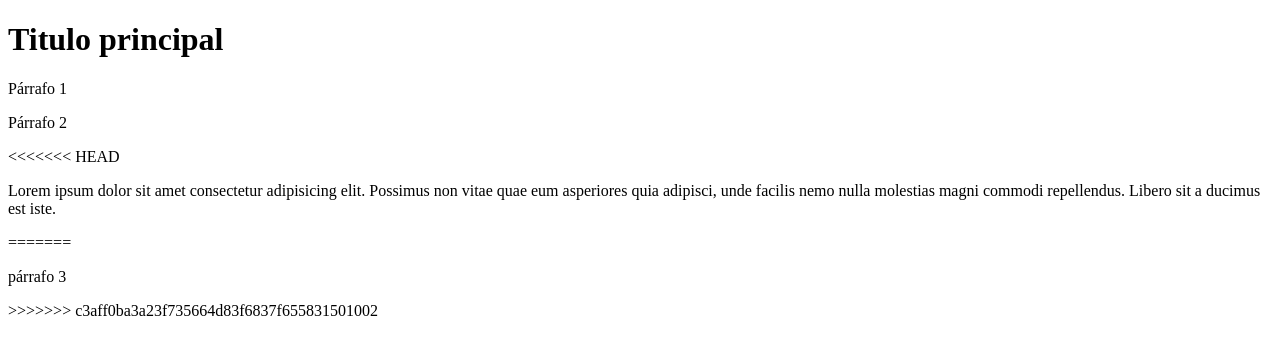
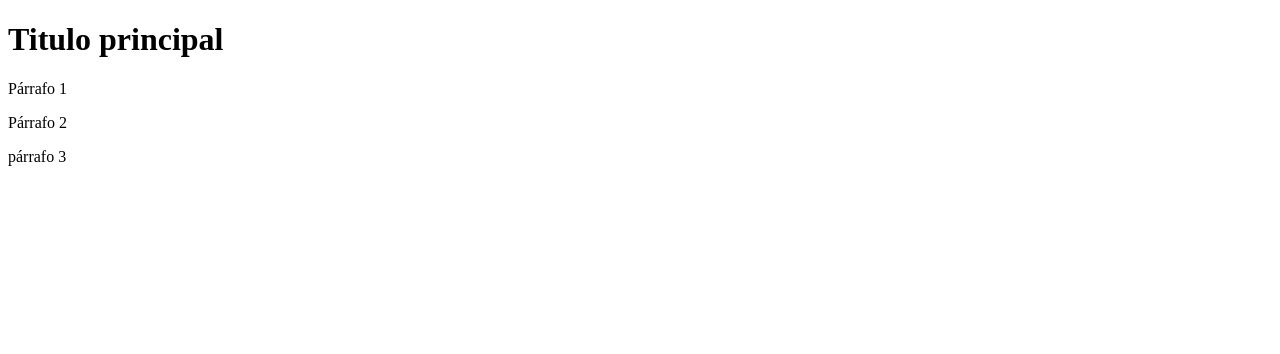
Before and after one commit to ingdanielbs/prueba, a plain HTML site: page index.html in a window 1280 px wide. Drawn offline with Linux system fonts and the light colour scheme.

Commit message:
Ultima actualización

```diff
--- a/index.html
+++ b/index.html
@@ -10,11 +10,7 @@
     <h1>Titulo principal</h1>
     <p>Párrafo 1 </p>
     <p>Párrafo 2</p>
-<<<<<<< HEAD
-    <p>Lorem ipsum dolor sit amet consectetur adipisicing elit. Possimus non vitae quae eum asperiores quia adipisci, unde facilis nemo nulla molestias magni commodi repellendus. Libero sit a ducimus est iste.</p>
-=======
     <p>párrafo 3</p>
->>>>>>> c3aff0ba3a23f735664d83f6837f655831501002
 
 </body>
 </html>
```
